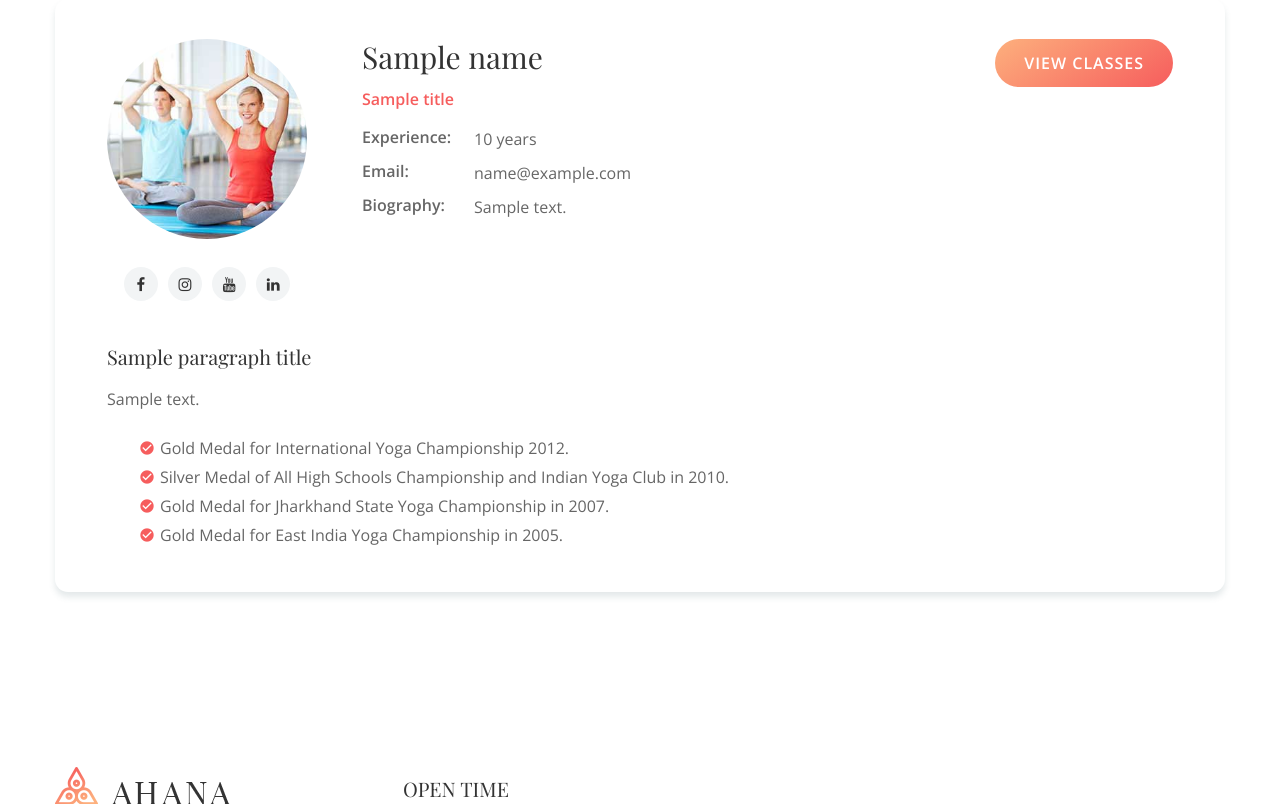
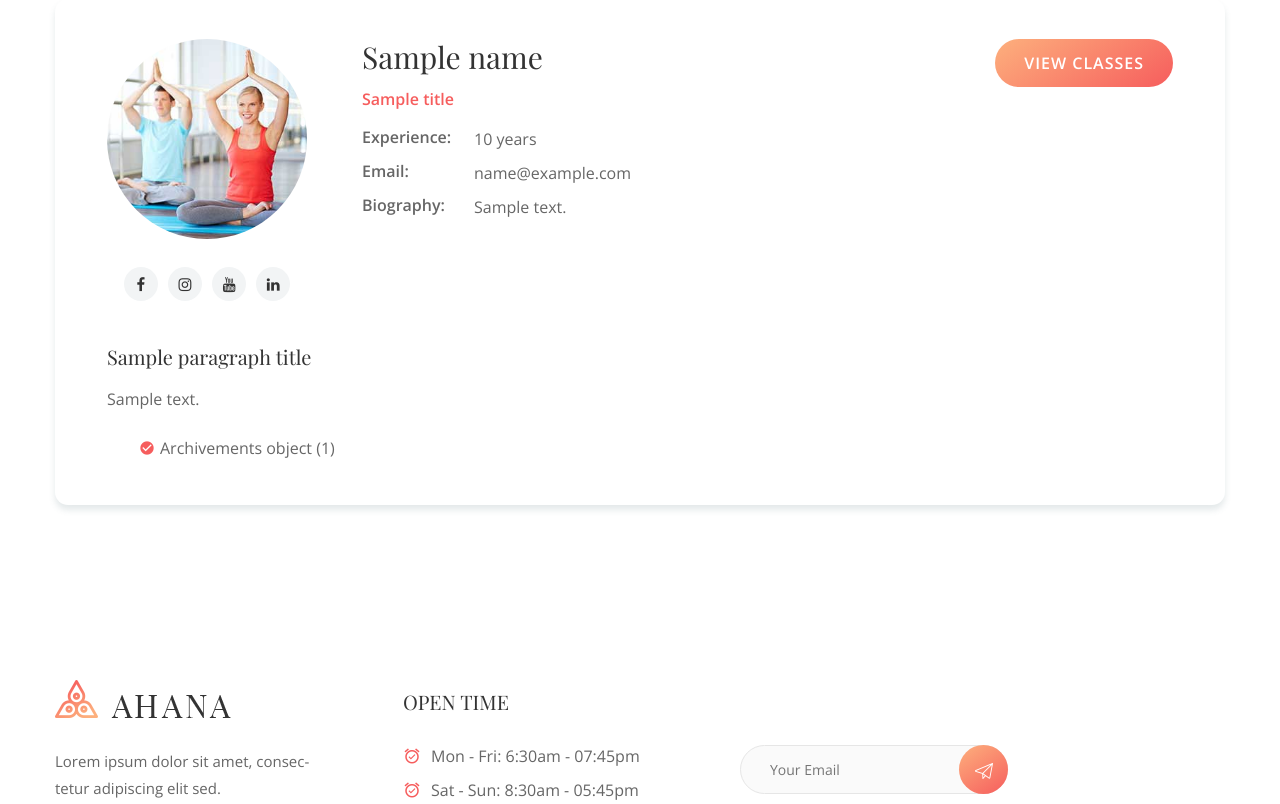
Before and after one commit to prathameshkhade/dikshas-fitness-studio, a Django app: template src/templates/about.html in a window 1280 px wide. Shown: the part 589-1393 px from the top of the page. Run offline with Django 4.2, Linux system fonts and the light colour scheme; tables that the repository leaves empty hold one stand-in row (values such as "Sample post"); the template is opened without the code that fills it: values that come from a table or form of the project are taken from there, most other values are stand-ins (such as "Sample title", 1, 10 or a date in 2020); some libraries are stand-ins or nearby versions; some web fonts are replaced.

Commit message:
done: dynamic archivements in about.html

```diff
--- a/src/templates/about.html
+++ b/src/templates/about.html
@@ -126,10 +126,18 @@
                 <h3>{{paragraph_title}}</h3>
                 <p>{{paragraph_description}}</p>
                 <ul>
-                    <li><i class="material-icons">check_circle</i>Gold Medal for International Yoga Championship 2012.</li>
+                    {% comment %} <li><i class="material-icons">check_circle</i>Gold Medal for International Yoga Championship 2012.</li>
                     <li><i class="material-icons">check_circle</i>Silver Medal of All High Schools Championship and Indian Yoga Club in 2010.</li>
                     <li><i class="material-icons">check_circle</i>Gold Medal for Jharkhand State Yoga Championship in 2007.</li>
-                    <li><i class="material-icons">check_circle</i>Gold Medal for East India Yoga Championship in 2005.</li>
+                    <li><i class="material-icons">check_circle</i>Gold Medal for East India Yoga Championship in 2005.</li> {% endcomment %}
+
+                    {% for title in archivements %}
+                    <li>
+                        <i class="material-icons">check_circle</i>
+                        {{ title }}
+                    </li>
+                    {% endfor %}
+
                 </ul>
             </div>
         </div>
```
Also changed, not shown: src/project/views.py (+11 -1 lines), src/dynamic/migrations/0006_hyperlinks_linkdin_hyperlinks_twiter_and_more.py (added).
